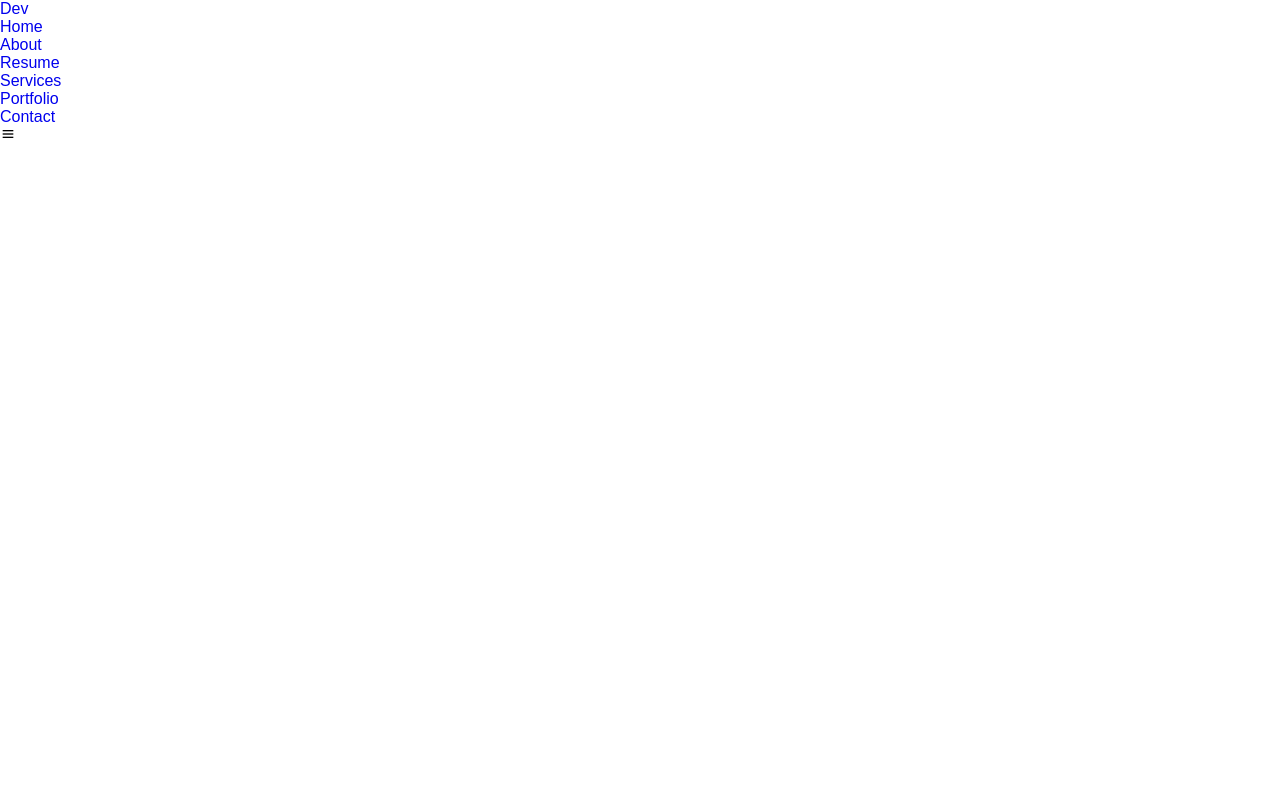
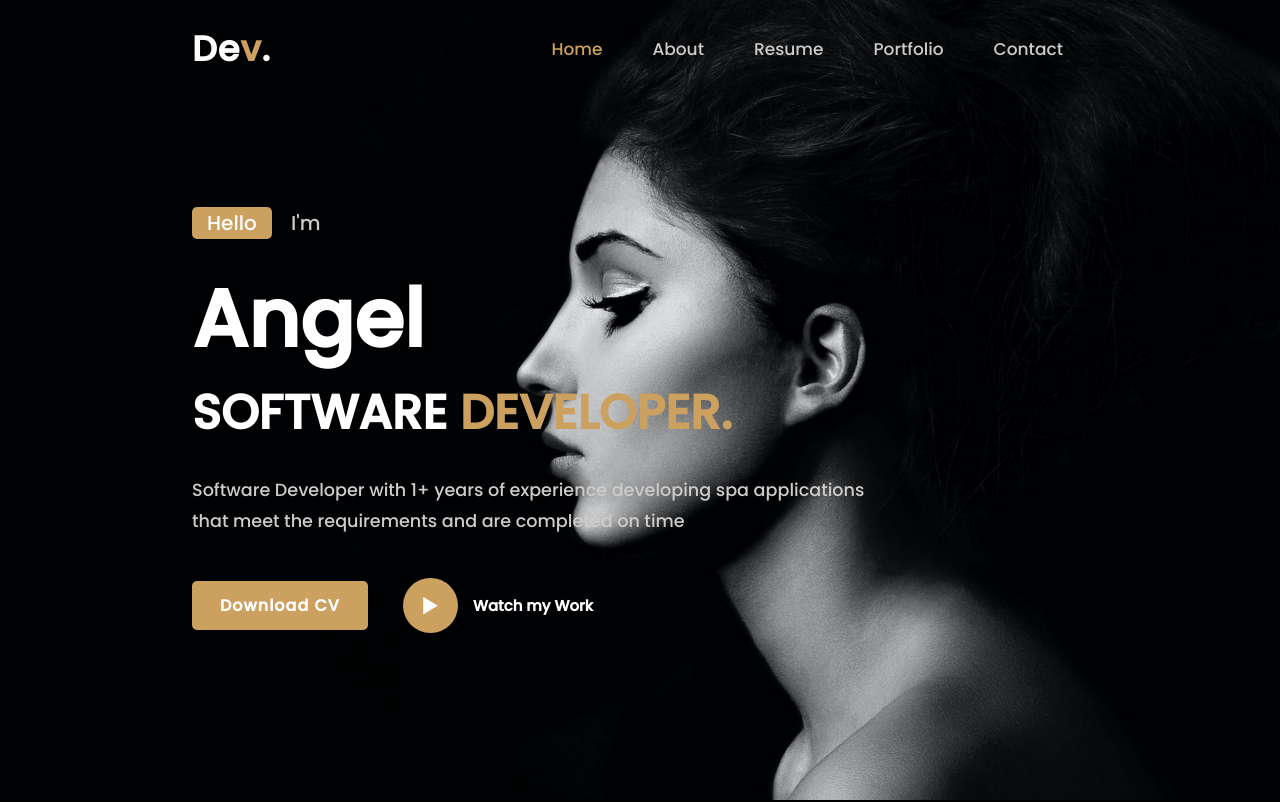
Before and after one commit to thulisile98/Personal-Portfolio, a plain HTML site: page index.html in a window 1280 px wide. Shown: the top 802 px of the page. Drawn offline with nearby package versions, Linux system fonts and the light colour scheme.

Commit message:
home/about added

```diff
--- /dev/null
+++ b/home.css
@@ -0,0 +1,135 @@
+*{
+    padding: 0;
+    margin: 0;
+    box-sizing: border-box;
+    font-family: 'Poppins', sans-serif;
+    text-decoration: none;
+    list-style:none;
+    scroll-behavior: smooth;
+  }
+
+
+  :root{
+    --secondary:rgb(204, 161, 96);
+    --white:white;
+    --background-Color:#000000;
+    --text-Color:#fff;
+    --secondary-Color:#ccc;
+    --mainColor:rgb(204, 161, 96);
+    --big-font:5rem;
+    --h2-font:3rem;
+    --p-font: 1.1rem;
+  }
+
+  section{
+    padding: 160px 15% 120px;
+  }
+
+  .home{
+    position: relative;
+    height: 100vh;
+    width: 100%;
+    background-image: url(images/63cf04981d519e29ee481737_big.jpeg);
+    background-size: cover;
+    background-position: center;
+    display: flex;
+    align-items: center;
+    justify-content: flex-start;
+  }
+
+  .slide{
+    margin-bottom: 20px;
+  }
+
+  .one{
+    display: inline-block;
+    margin-right: 15px;
+    height: 32px;
+    padding: 0 15px;
+    line-height: 32px;
+    font-size: 20px;
+    font-weight: 500;
+    border-radius: 5px;
+    background: var(--mainColor);
+    color: var(--text-Color);
+  }
+
+  .two{
+    display: inline-block;
+    color: var(--secondary-Color);
+    font-size: 20px;
+    font-weight: 500;
+  }
+
+  .home-text h1{
+    font-size: var(--big-font);
+    font-weight: 700;
+    color: var(--text-Color);
+    list-style: 1.1;
+    margin: 0 0 8px;
+  }
+
+  .home-text h3{
+    color: var(--text-Color);
+    margin: 0 0 35px;
+    font-size: 3rem;
+    font-weight:700 ;
+    line-height: 1.1;
+  }
+
+  .home-text p{
+    color: var(--secondary-Color);
+    font-size: var(--p-font);
+    line-height: 1.8;
+    margin-bottom: 40px;
+  }
+  .button{
+    display: inline-flex;
+    align-items: center;
+    justify-content: center;
+  }
+
+  .btn{
+    display: inline-block;
+    padding: 12px 28px;
+    background: var(--mainColor);
+    border-radius: 5px;
+    color: var(--text-Color);
+    font-size: 1rem;
+    letter-spacing: 1px;
+    font-weight: 600;
+    transition: all .45s ease;
+  }
+
+  .btn:hover{
+    transform: scale(0.9);
+  }
+
+  .btn2{
+    display: inline-flex;
+    align-items: center;
+    justify-content: center;
+    font-size: 15px;
+    font-weight: 600;
+    color: var(--text-Color);
+    margin-left: 35px;
+  }
+
+  .btn2 span i{
+    height: 55px;
+    width: 55px;
+    background: var(--mainColor);
+    color: var(--text-Color);
+    display: flex;
+    align-items: center;
+    justify-content: center;
+    font-size: 35px;
+    border-radius: 50%;
+    margin-right: 15px;
+    transition: all .45s ease;
+  }
+
+  .btn2 span i:hover{
+    transform:scale(1.1) translateY(5px) ;
+
+  }
--- a/index.html
+++ b/index.html
@@ -4,29 +4,73 @@
     <meta charset="UTF-8">
     <meta name="viewport" content="width=device-width, initial-scale=1.0">
     <link rel="stylesheet" href="style.css">
+    <link rel="stylesheet" href="home.css">
     <link rel="stylesheet" href="https://unpkg.com/boxicons@latest/css/boxicons.min.css">
+    <link rel="preconnect" href="https://fonts.googleapis.com">
+<link rel="preconnect" href="https://fonts.gstatic.com" crossorigin>
+<link href="https://fonts.googleapis.com/css2?family=Poppins:ital,wght@0,300;0,500;1,300;1,400&display=swap" rel="stylesheet">
     <title>Document</title>
 </head>
 <body>
-    <div class="header">
+    <header>
 
-    <a href="http://" class="Logo">De<span>v</span></a>
+       <a href="#" class="logo">De<span>v</span>.</a>
 
-            <ul class="navList">
-               <li><a href="#home">Home</a></li>
+            <ul class="navlist">
+               <li><a href="#home" a class="active">Home</a></li>
                <li><a class="nav-link" href="#about">About</a></li>
                <li><a class="nav-link" href="#resume">Resume</a></li>
-               <li><a class="nav-link" href="#services">Services</a></li>
                <li><a class="nav-link" href="#portfolio">Portfolio</a></li>
                <li><a class="nav-link" href="#contact">Contact</a></li>
             </ul>
 
             <div class="bx bx-menu" id="menu-icon">
 
+           </div>
+
+    </header>
+
+   <section class="home" id="home">
+    <div class="home-text">
+        <div class="slide">
+            <span class="one">Hello</span>
+            <span class="two">I'm</span>
+        </div>
+        <h1>Angel</h1>
+        <h3>SOFTWARE <span> DEVELOPER.</span></h3>
+        <p>Software Developer with 1+ years of experience developing spa applications<br> that meet the requirements and are completed on time</p>
+            <div class="button">
+                <a href="#" class="btn">Download CV</a>
+                <a href="#" class="btn2"><span><i class="bx bx-play"></i></span> Watch my Work</a>
             </div>
+    </div>
+   </section>
 
+   <section class="about" id="about">
+    <div class="about-img">
+        <img src="images/angel.jpg.jpg" alt="">
     </div>
+    <div class="about-text">
+        <h2>About <span>Me</span></h2>
+        <h4>Innovative Software Developer</h4>
 
+        <p> I am a Software Developer with 1 year 6 months of experience developing a SPA (single-page application) using the Angular
+            framework, Bootstrap framework, HTML, CSS, and TypeScript. integrating
+            with an API.
+            Testing REST APIs using Postman and used browser navigator APIs for
+            location, and CI/CD using GitHub Actions and Firebase for deployment
+            and hosting and I am also exposed with programming languages such as Java, and C# and contributed to the  development of web applications and gained exposure to agile development methodologies.
+            These experiences allowed me to collaborate with cross-functional teams, communicate effectively, and
+            deliver high-quality solutions within project deadlines.
+             I am a self-motivated individual who thrives in dynamic environments and enjoys tackling complex challenges.
+             My strong organizational skills, attention to  detail, and ability to prioritize tasks have enabled me to effectivelymanage multiple projects
+            simultaneously.
+            What sets me apart is my genuine passion for technology and my commitment to continuous
+            personal and professional growth. I am eager to join a forward-thinking organization,
+            known for its innovation and dedication to developing talent and contribute to cutting-edge projects.</p>
+          <a href="" class="btn">More About</a>
+        </div>
+   </section>
 
 
 
--- a/style.css
+++ b/style.css
@@ -3,7 +3,7 @@
   padding: 0;
   margin: 0;
   box-sizing: border-box;
-  font-family: 'poppins', sans-serif;
+  font-family: 'Poppins', sans-serif;
   text-decoration: none;
   list-style:none;
   scroll-behavior: smooth;
@@ -11,20 +11,74 @@
 
 
 :root{
-  --secondary:rgb(196, 5, 75);
-  --black:black;
+  --secondary:rgb(204, 161, 96);
   --white:white;
-  --background-Color:#2a2a2a;
+  --background-Color:#000000;
   --text-Color:#fff;
   --secondary-Color:#ccc;
-  --mainColor:#a30d67;
+  --mainColor:rgb(204, 161, 96);
   --big-font:5rem;
   --h2-font:3rem;
   --p-font: 1.1rem;
 }
 
-body, html {
-  height: 100%;
-  margin: 0;
+body {
+  background: var(--background-Color);
+  color:var(--text-Color);
+}
+
+header{
+  position: fixed;
+  width:100%;
+  top: 0;
+  right: 0;
+  z-index: 1000;
+  display: flex;
+  align-items: center;
+  justify-content: space-between;
+  background: transparent;
+  padding: 22px 15%;
+  border-bottom: 1px solid transparent;
+  transition: all .45s ease;
 
 }
+
+.logo{
+  color: var(--text-Color);
+  font-size: 35px;
+  font-weight: 700;
+  letter-spacing: 1px;
+}
+
+span{
+  color: var(--mainColor);
+}
+
+.navlist{
+  display: flex;
+}
+
+.navlist a{
+  color: var(--secondary-Color);
+  font-size: 17px;
+  font-weight: 500;
+  margin: 0 25px;
+  transition: all .45s ease;
+}
+
+.navlist a:hover{
+  color: var(--mainColor);
+}
+
+.navlist a.active{
+  color: var(--mainColor);
+}
+
+#menu-icon{
+  font-size: 35px;
+  color: var(--text-Color);
+  z-index: 1001;
+  cursor: pointer;
+  margin: left;
+  display: none;
+}
```
Also changed, not shown: images/63cf04981d519e29ee481737_big.jpeg (added), images/Davina-8.jpg (added), images/angel.jpg.jpg (added), images/pexels-yasin-guendogdu-2644735-1920x480.jpg (added).
